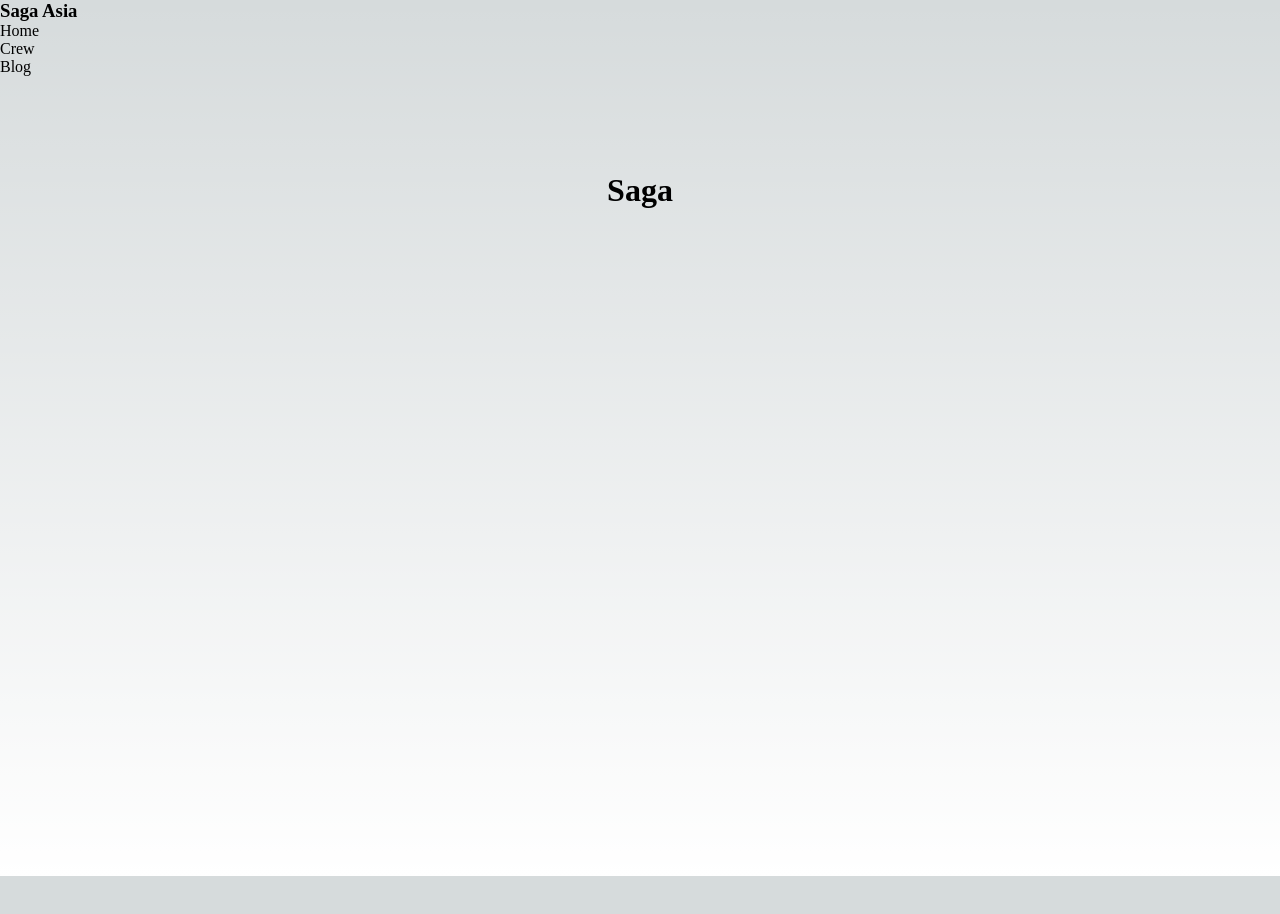
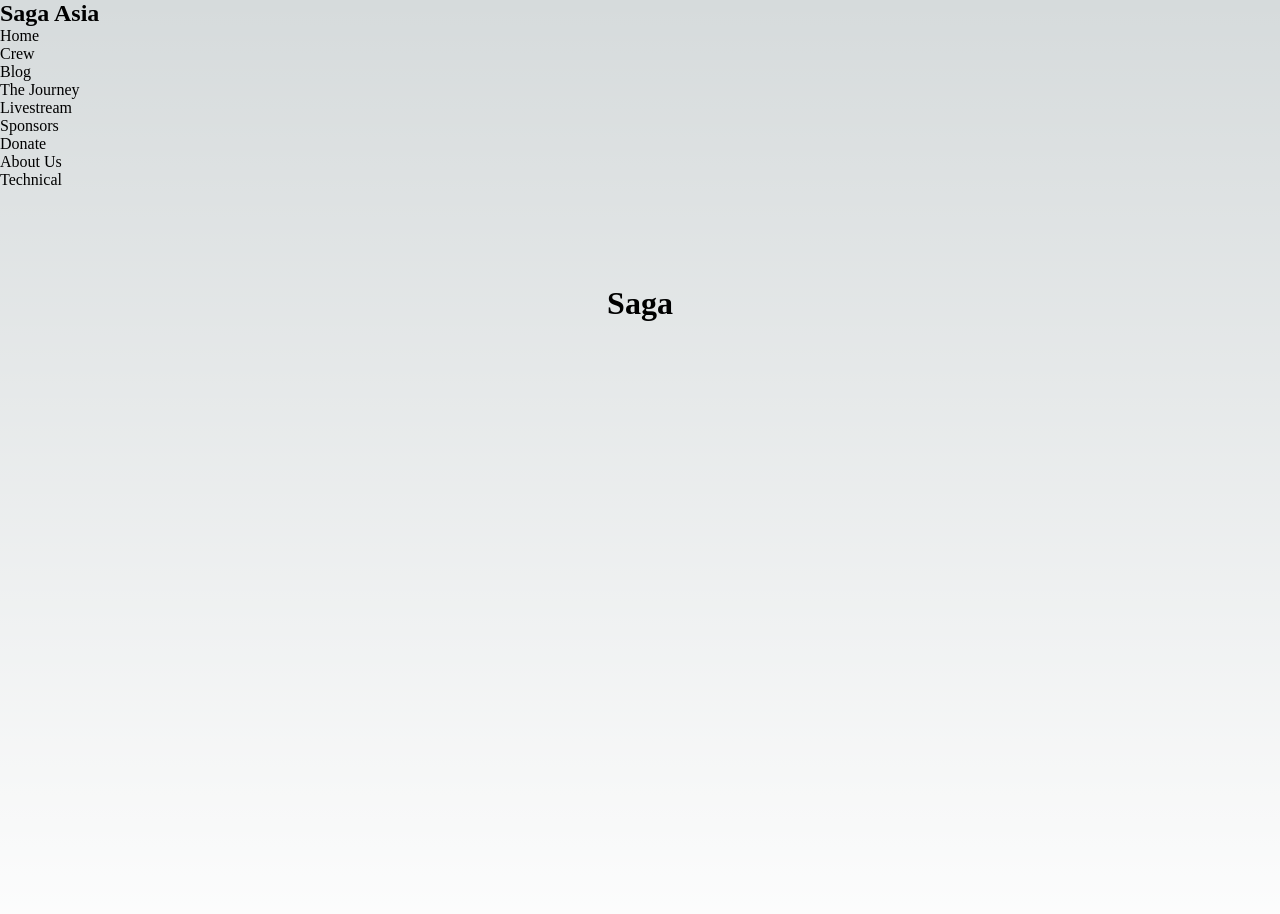
Before and after one commit to mobak88/Saga-Farmann, a Next.js app: page / in a window 1280 px wide. Shown: the top 914 px of the page. Before the commit the page ends 876 px from the top, so only its background shows below. Built offline with nearby package versions, Linux system fonts and the light colour scheme.

Commit message:
added more links

```diff
--- a/src/components/title/saga-asia.tsx
+++ b/src/components/title/saga-asia.tsx
@@ -1,7 +1,7 @@
 const Title = () => {
 	return (
 		<>
-			<h3>Saga Asia</h3>
+			<h2>Saga Asia</h2>
 		</>
 	);
 };
--- a/src/pages/index.tsx
+++ b/src/pages/index.tsx
@@ -10,6 +10,12 @@ export default function Home() {
 		{href: "/", label: "Home"},
 		{href: "/crew", label: "Crew"},
 		{href: "/blog", label: "Blog"},
+		{href: "/thejourney", label: "The Journey"},
+		{href: "/livestream", label: "Livestream"},
+		{href: "/sponsors", label: "Sponsors"},
+		{href: "/donate", label: "Donate"},
+		{href: "/aboutus", label: "About Us"},
+		{href: "/technical", label: "Technical"},
 	];
 
 	return (
```
